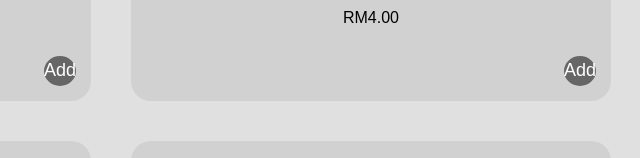
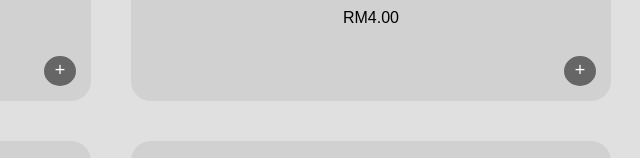
Before and after one commit to LuqmanHakim-DX/Cafe-Lestari-System, a website: page screens/menu.html in a window 1280 px wide. Shown: the part 642-800 px from the top of the page, 529-1169 px from the left. Drawn offline with Linux system fonts and the light colour scheme.

Commit message:
change button text from "Add" to "+"

```diff
--- a/screens/menu.html
+++ b/screens/menu.html
@@ -85,7 +85,7 @@
                     </div>
                     <div class="menu-card-footer">
                         <span>RM${Number(item.price).toFixed(2)}</span>
-                        <button class="add-btn" onclick="addToCart('${item.name}', ${Number(item.price)})">Add</button>
+                        <button class="add-btn" onclick="addToCart('${item.name}', ${Number(item.price)})">+</button>
                     </div>
                 </article>
             `).join('');
```
Also changed, not shown: screens/homepage.html (+1 -0 lines), stylesheet.css (line endings or trailing spaces).
